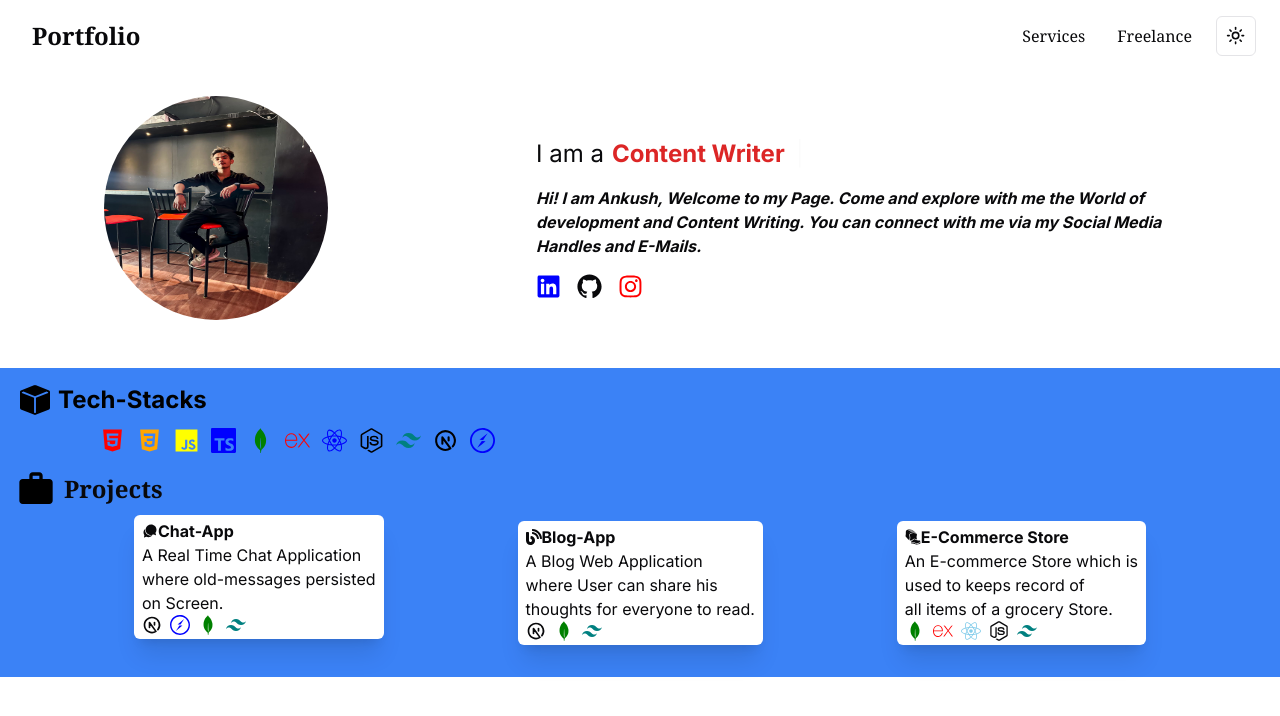
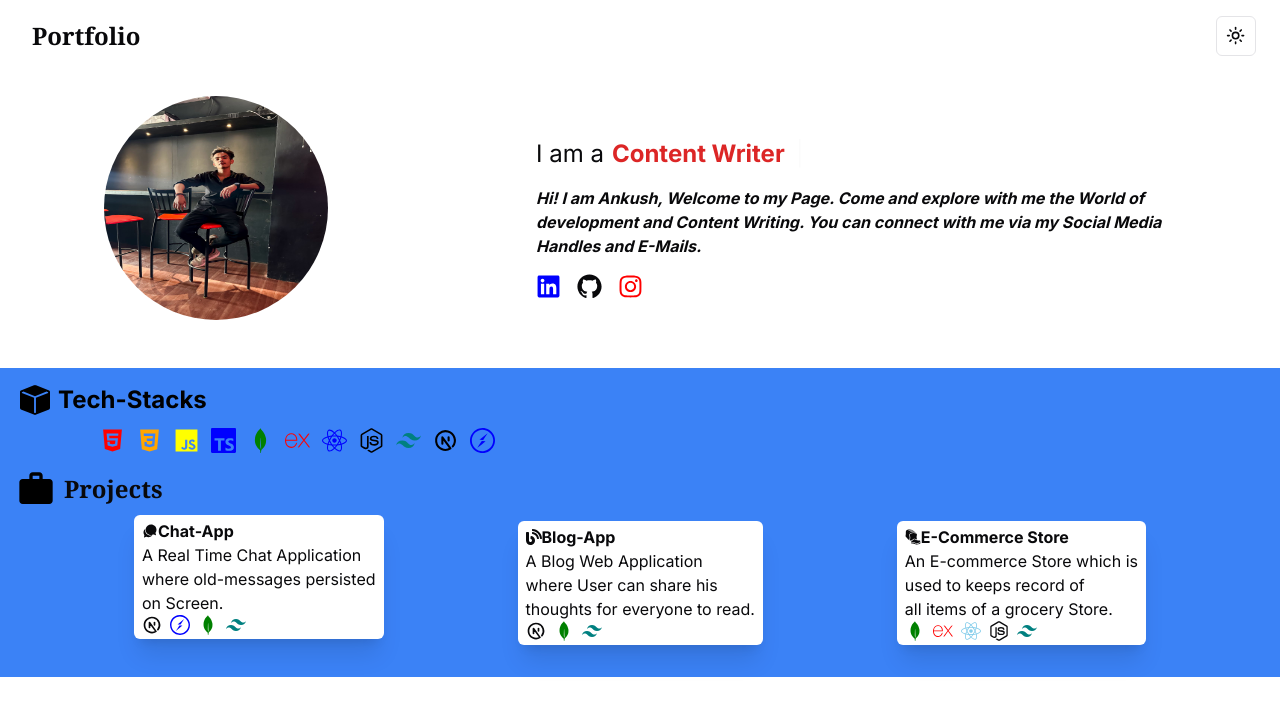
Before and after one commit to ankush-web-eng/Portfolio, a Next.js app: page / in a window 1280 px wide. Shown: the top 716 px of the page. Built offline with nearby package versions, Linux system fonts and the light colour scheme.

Commit message:
Work fixed

```diff
--- a/src/app/page.js
+++ b/src/app/page.js
@@ -40,12 +40,12 @@ export default function Home() {
           </li>
         </ul>
         <ul className="flex md:mr-6 mr-1 items-center font-serif space-x-4">
-          <li className="hover:bg-blue-400 p-2 rounded-lg ease-linear duration-300">
+          {/* <li className="hover:bg-blue-400 p-2 rounded-lg ease-linear duration-300">
             <Link href="/services">Services</Link>
           </li>
           <li className="hover:bg-blue-400 p-2 rounded-lg ease-linear duration-300">
             <Link href="/freelance">Freelance</Link>
-          </li>
+          </li> */}
           <li>
             <ModeToggle />
           </li>
```
